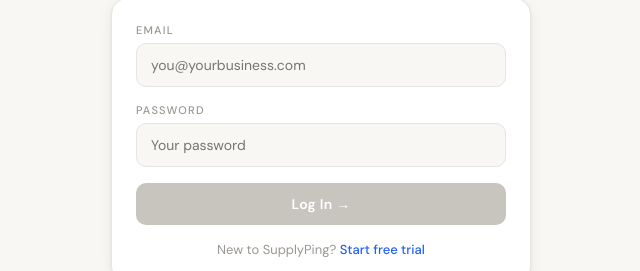
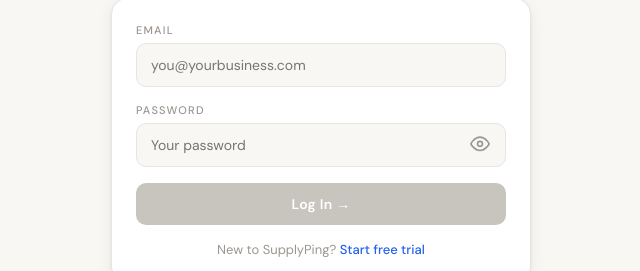
Before and after one commit to okoromentus-dot/supplyping, a React (Vite) app: page / in a window 1280 px wide. Both pictures are taken after a click on the button "Log In". Shown: the part 337-608 px from the top of the page, without its empty margins (319-959 px from the left). Built offline with nearby package versions, Linux system fonts and the light colour scheme.

Commit message:
Add files via upload

```diff
--- a/src/App.jsx
+++ b/src/App.jsx
@@ -181,11 +181,33 @@ function Btn({ label, onClick, disabled, variant = "primary", size = "md", full
 }
 
 function Input({ label, value, onChange, placeholder, type = "text" }) {
+  const [showPwd, setShowPwd] = useState(false);
+  const isPassword = type === "password";
+  const inputType = isPassword ? (showPwd ? "text" : "password") : type;
   return (
     <div style={{ marginBottom: 16 }}>
       {label && <label style={{ fontSize: 11, color: T.muted, textTransform: "uppercase", letterSpacing: 1.2, display: "block", marginBottom: 6, fontFamily: font.body, fontWeight: 500 }}>{label}</label>}
-      <input value={value} onChange={e => onChange(e.target.value)} placeholder={placeholder} type={type}
-        style={{ width: "100%", border: `1.5px solid ${T.border}`, borderRadius: 10, padding: "12px 14px", fontFamily: font.body, fontSize: 14, color: T.ink, background: T.cream, boxSizing: "border-box", outline: "none" }} />
+      <div style={{ position: "relative" }}>
+        <input value={value} onChange={e => onChange(e.target.value)} placeholder={placeholder} type={inputType}
+          style={{ width: "100%", border: `1.5px solid ${T.border}`, borderRadius: 10, padding: isPassword ? "12px 44px 12px 14px" : "12px 14px", fontFamily: font.body, fontSize: 14, color: T.ink, background: T.cream, boxSizing: "border-box", outline: "none" }} />
+        {isPassword && (
+          <button onClick={() => setShowPwd(p => !p)} type="button"
+            style={{ position: "absolute", right: 12, top: "50%", transform: "translateY(-50%)", background: "none", border: "none", cursor: "pointer", padding: "4px", color: T.muted, lineHeight: 1 }}>
+            {showPwd ? (
+              <svg width="20" height="20" viewBox="0 0 24 24" fill="none" stroke="currentColor" strokeWidth="2" strokeLinecap="round" strokeLinejoin="round">
+                <path d="M17.94 17.94A10.07 10.07 0 0 1 12 20c-7 0-11-8-11-8a18.45 18.45 0 0 1 5.06-5.94"/>
+                <path d="M9.9 4.24A9.12 9.12 0 0 1 12 4c7 0 11 8 11 8a18.5 18.5 0 0 1-2.16 3.19"/>
+                <line x1="1" y1="1" x2="23" y2="23"/>
+              </svg>
+            ) : (
+              <svg width="20" height="20" viewBox="0 0 24 24" fill="none" stroke="currentColor" strokeWidth="2" strokeLinecap="round" strokeLinejoin="round">
+                <path d="M1 12s4-8 11-8 11 8 11 8-4 8-11 8-11-8-11-8z"/>
+                <circle cx="12" cy="12" r="3"/>
+              </svg>
+            )}
+          </button>
+        )}
+      </div>
     </div>
   );
 }
```
Also changed, not shown: 2 other files (tests, documents, lock files or other folders).
